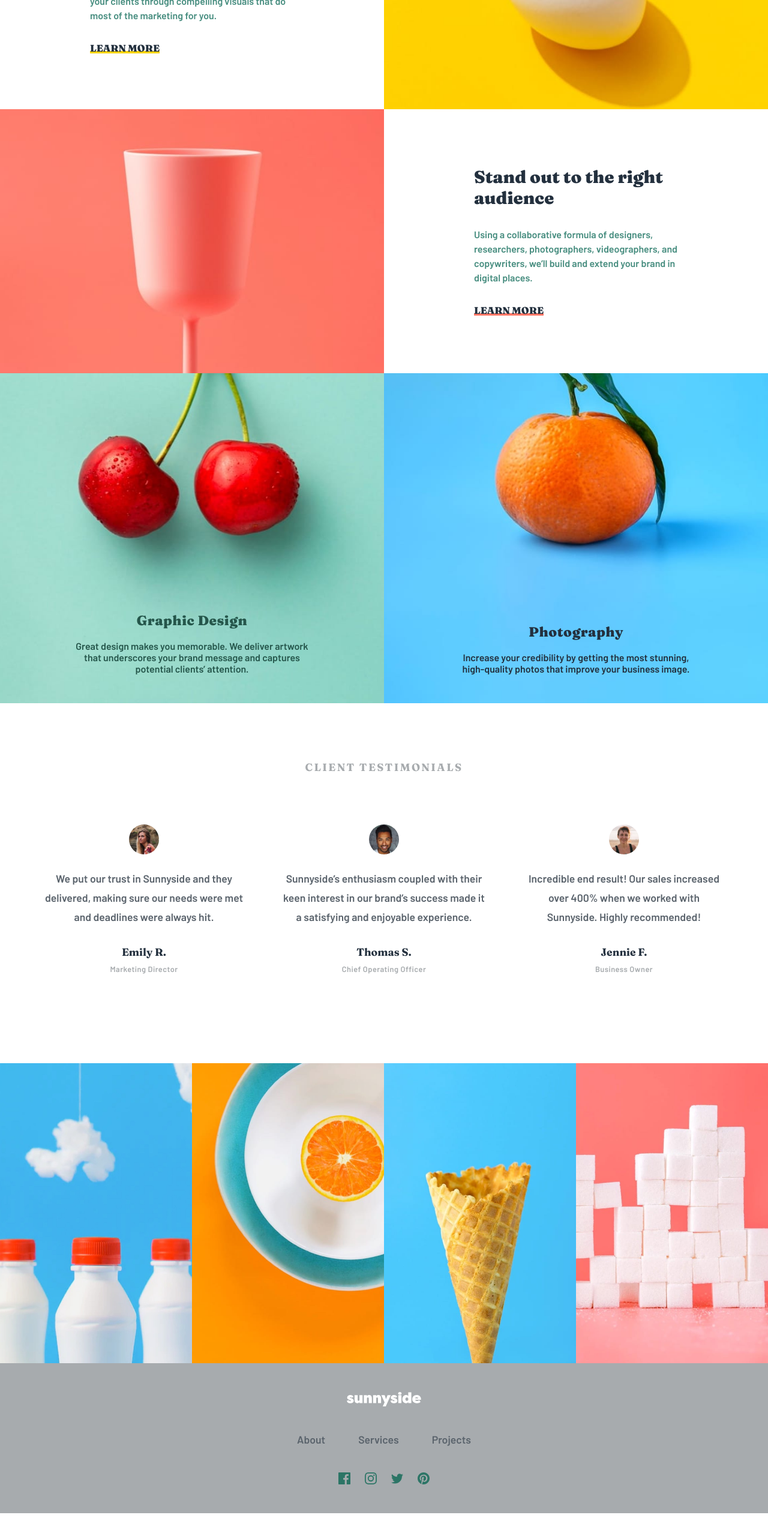
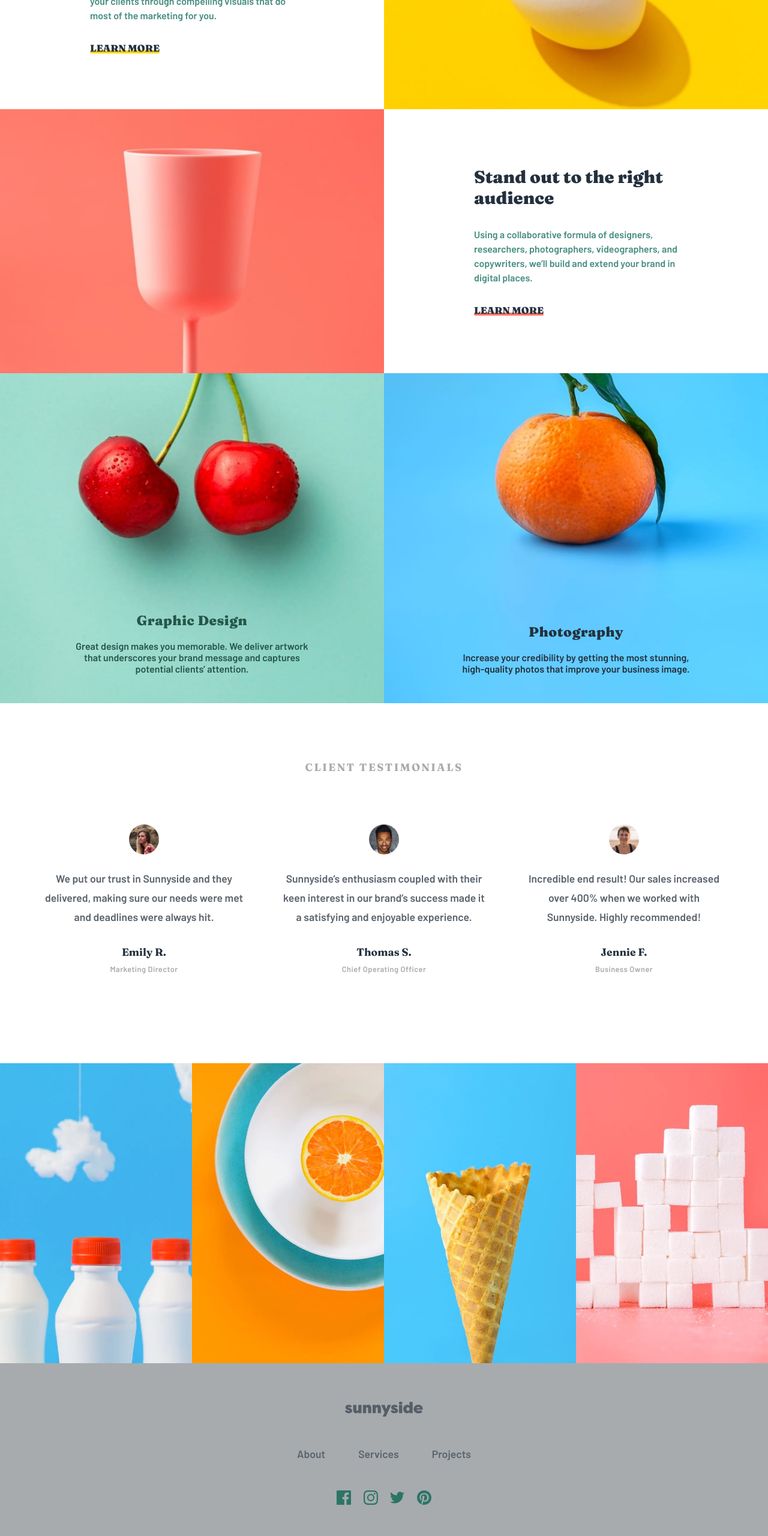
Before and after one commit to Lusk1nha/Sunnyside-agency, a plain HTML site: page public/index.html in a window 1280 px wide. Shown: the part 1018-3578 px from the top of the page at 60% size. Before the commit the page ends 3540 px from the top, so only its background shows below. Drawn offline with Linux system fonts and the light colour scheme.

Commit message:
active-states, footer-filter

```diff
--- a/public/styles/main.scss
+++ b/public/styles/main.scss
@@ -20,7 +20,7 @@
   --dark-moderate-cyan: hsl(168, 34%, 41%);
 
   --very-dark-desaturated-blue: hsl(212, 27%, 19%);
-  --very-dark-grayish-blue: hsl(213, 9%, 39%);
+  --very-dark-grayish-blue: #5a636c;
   --dark-grayish-blue: hsl(232, 10%, 55%);
   --grayish-blue: hsl(210, 4%, 67%);
   --white: hsl(0, 0%, 100%);
@@ -360,19 +360,30 @@ main {
   }
 
   .button--learn {
+    transition: 0.2s;
+
     &::before {
       content: '';
 
       background-color: var(--yellow);
 
       width: 100%;
-      height: 4px;
+      height: 5px;
 
       position: absolute;
       bottom: 1px;
 
+      border-radius: 20px;
+
       z-index: -1;
 
+    }
+
+    &:hover {
+      &::before {
+        height: 7px;
+        bottom: 0px;
+      }
     }
 
   }
@@ -404,18 +415,30 @@ main {
   }
 
   .button--learn {
+    transition: 0.2s;
+
     &::before {
       content: '';
 
       background-color: var(--soft-red);
 
       width: 100%;
-      height: 4px;
+      height: 5px;
 
       position: absolute;
       bottom: 1px;
 
+      border-radius: 20px;
+
       z-index: -1;
+
+    }
+
+    &:hover {
+      &::before {
+        height: 7px;
+        bottom: 0px;
+      }
     }
   }
 }
@@ -617,6 +640,20 @@ footer {
 
   padding: 3rem 0;
 
+  .logo {
+    background-position: center;
+    background-repeat: no-repeat;
+    background-size: contain;
+    object-fit: contain;
+    object-position: 50% 50%;
+
+    max-width: 130px;
+    width: 100%;
+
+    filter: invert(61%) sepia(11%) saturate(436%) hue-rotate(169deg) brightness(90%) contrast(94%);
+
+  }
+
   .path-container {
     max-width: 400px;
     width: 100%;
@@ -632,6 +669,14 @@ footer {
     .path {
       color: var(--very-dark-grayish-blue);
       font-size: clamp(1rem, 3vw, 1.1rem);
+
+      cursor: pointer;
+
+      transition: color 0.15s;
+
+      &:hover {
+        color: white;
+      }
     }
   }
 
@@ -643,6 +688,22 @@ footer {
     align-items: center;
     justify-content: space-evenly;
 
+    .social-media {
+      background-position: center;
+      background-repeat: no-repeat;
+      background-size: contain;
+      object-fit: contain;
+
+      max-width: 24px;
+      width: 100%;
+
+      cursor: pointer;
+
+      transition: filter 0.15s;
+
+      &:hover {
+        filter: brightness(0) invert(1);
+      }
+    }
   }
-
 }
--- a/public/styles/responsive.scss
+++ b/public/styles/responsive.scss
@@ -223,4 +223,10 @@
       background-image: url('../assets/desktop/image-gallery-sugarcubes.jpg');
     }
   }
+
+  footer {
+    min-height: 300px;
+    padding: 4rem 0;
+
+  }
 }
```
Also changed, not shown: public/styles/main.css, public/styles/responsive.css, 2 other files.
